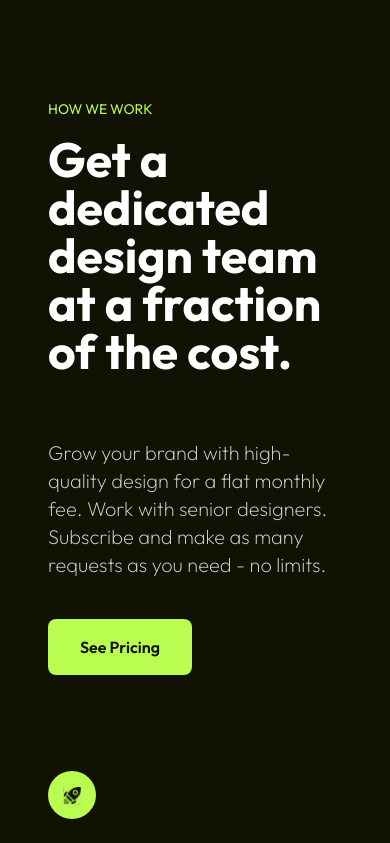
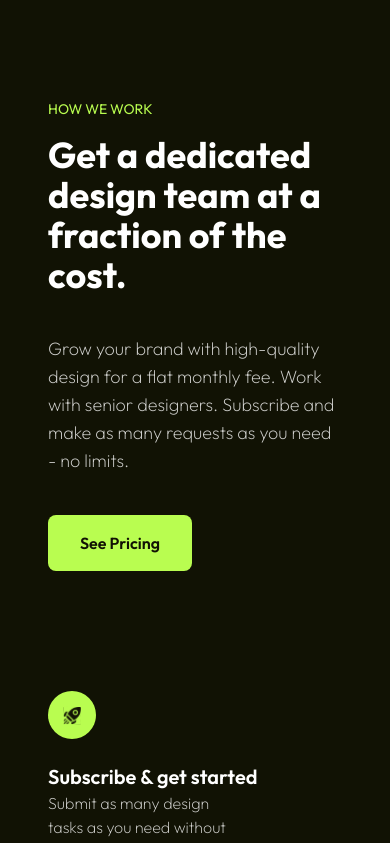
Before and after one commit to mehedihasanfaiyaz/kronix-saas, a React (Vite) app: page / in a window 390 px wide. Shown: the part 1060-1903 px from the top of the page. Built offline with nearby package versions, Linux system fonts and the light colour scheme.

Commit message:
style():  mobile design few updates

```diff
--- a/src/section/Capabilities.tsx
+++ b/src/section/Capabilities.tsx
@@ -22,12 +22,12 @@ export default function Capabilities() {
       <div className="mx-12 flex flex-col items-center justify-evenly py-16 text-start md:flex-row md:gap-20">
         <div className="flex flex-col md:w-[606px]">
           <span className="text-sm font-light text-primary">BENEFITS</span>
-          <h1 className="mt-4 text-5xl font-bold">
+          <h1 className="mt-4 text-4xl font-bold md:text-5xl">
             The design subscription that connects you to your dream team{" "}
           </h1>
         </div>
         <div className="flex translate-y-8 flex-col md:w-[536px] md:translate-y-20 md:pb-16">
-          <p className="mt-4 text-xl font-extralight opacity-80">
+          <p className="mt-4 text-lg font-extralight opacity-80 md:text-xl">
             A subscription can alleviate the stress of staffing, managing
             expenses, or make design calls like a Creative Director. We partner
             with you to ensure that your design elevates your brand to new
--- a/src/section/Footer.tsx
+++ b/src/section/Footer.tsx
@@ -38,8 +38,8 @@ export default function Footer() {
               <h2 className="text-3xl font-bold">
                 Kro<span className="text-primary">nix</span>
               </h2>
-              <p className="max-w-[311px] pt-8 font-light">
-                Kornix - the leading digital agency based in the UK, working
+              <p className="pt-8 font-light md:max-w-[311px]">
+                Kronix - the leading digital agency based in the UK, working
                 with top-tier clients, from start-ups to enterprises.
               </p>
             </div>
--- a/src/section/HowItWork.tsx
+++ b/src/section/HowItWork.tsx
@@ -8,12 +8,12 @@ export default function HowItWorks() {
       <div className="mx-12 flex flex-col items-center justify-evenly md:flex-row md:gap-20">
         <div className="flex flex-col md:w-[606px]">
           <span className="text-sm text-primary">HOW WE WORK</span>
-          <h1 className="mt-4 text-5xl font-bold">
+          <h1 className="mt-4 text-4xl font-bold md:text-5xl">
             Get a dedicated design team at a fraction of the cost.
           </h1>
         </div>
-        <div className="flex translate-y-12 flex-col md:w-[500px]">
-          <p className="mt-4 text-xl font-extralight opacity-80">
+        <div className="flex translate-y-6 flex-col md:w-[500px] md:translate-y-12">
+          <p className="mt-4 text-lg font-extralight opacity-80 md:text-xl">
             Grow your brand with high-quality design for a flat monthly fee.
             Work with senior designers. Subscribe and make as many requests as
             you need - no limits.
--- a/src/section/NewsArticles.tsx
+++ b/src/section/NewsArticles.tsx
@@ -11,7 +11,7 @@ export default function NewsArticles() {
         descriptionStyles="-mt-2 text-white opacity-100 font-light"
         className="mb-2 leading-tight tracking-tighter"
       />
-      <div className="flex flex-wrap justify-center gap-7 py-28">
+      <div className="flex flex-wrap justify-center gap-7 pb-28 pt-16 md:pt-28">
         {NewsArticlesCards.map((card, index) => (
           <div
             key={index}
```
